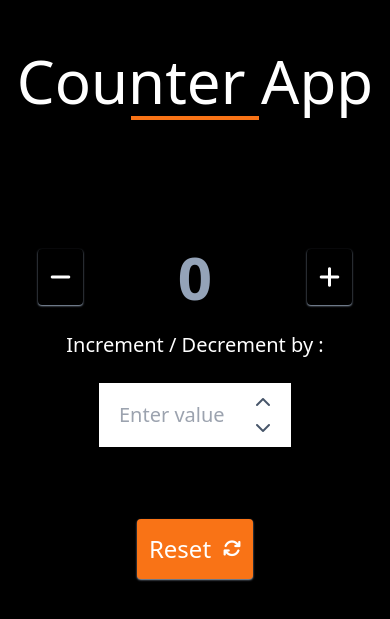
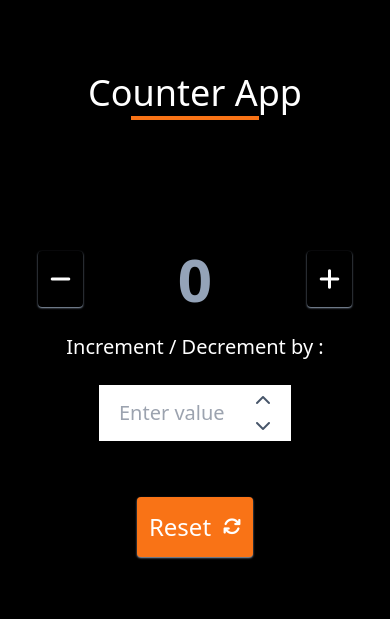
Before and after one commit to nazneen636/Counter-app, a website: page index.html in a window 390 px wide. Shown: the part 107-726 px from the top of the page. Drawn offline with Linux system fonts and the light colour scheme.

Commit message:
responsive

```diff
--- a/index.html
+++ b/index.html
@@ -18,7 +18,7 @@
       class="flex items-center justify-center flex-col gap-y-6 text-white h-screen"
     >
       <h1
-        class="text-6xl mb-28 relative after:absolute after:left-1/2 after:-translate-x-1/2 after:top-[108%] after:h-1 after:w-32 after:bg-orange-500"
+        class="text-4xl md:text-6xl mb-28 relative after:absolute after:left-1/2 after:-translate-x-1/2 after:top-[108%] after:h-1 after:w-32 after:bg-orange-500"
       >
         Counter App
       </h1>
@@ -41,7 +41,9 @@
         <label class="text-xl font-medium" for="input"
           >Increment / Decrement by :
         </label>
-        <div class="bg-white w-48 py-2 px-5 flex items-center justify-between">
+        <div
+          class="bg-white w-48 py-1 md:py-2 px-5 flex items-center justify-between"
+        >
           <input
             type="text"
             class="border-none outline-none bg-transparent w-full text-xl text-black"
@@ -67,7 +69,7 @@
         >
         </span>
         <button
-          class="btn mt-12 bg-orange-500 text-white py-[14px] font-normal flex items-center justify-center gap-3"
+          class="btn mt-8 bg-orange-500 text-white py-[14px] font-normal flex items-center justify-center gap-3"
           id="reset"
         >
           Reset
```
Also changed, not shown: src/output.css.
